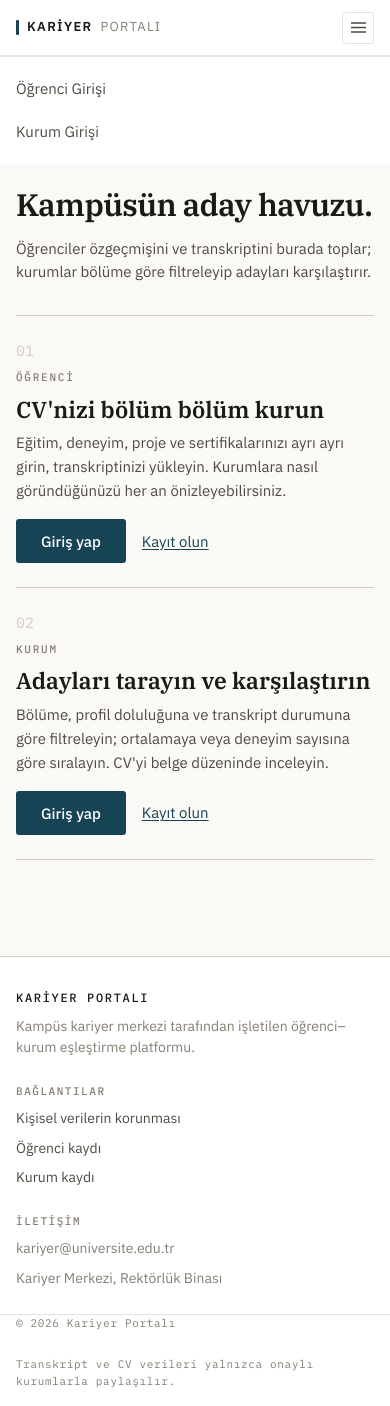
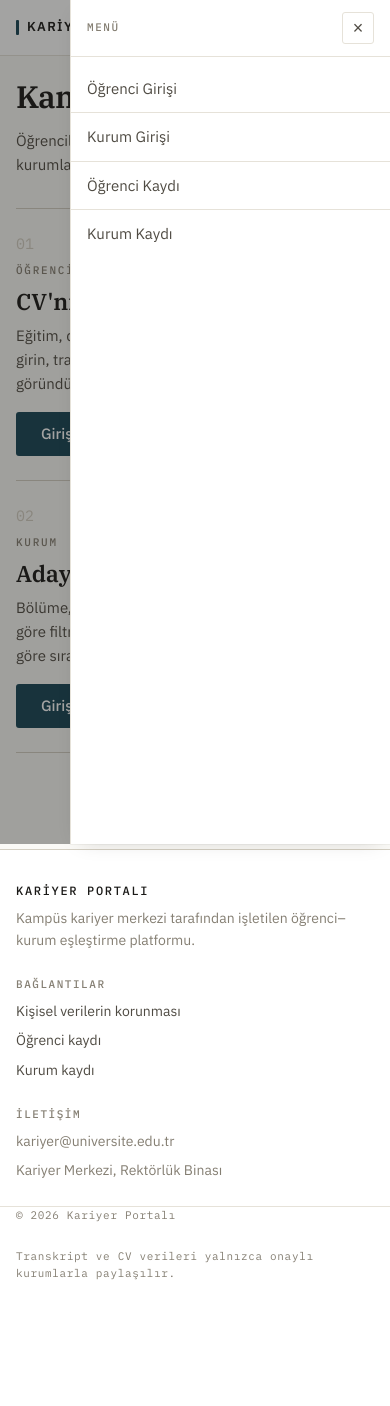
Before and after one commit to SrknArda1/cv-platform, a Flask app: a page that uses templates/base.html in a window 390 px wide, after a click that opens the changed part. After the commit the page ends 1280 px from the top, so only its background shows below. Run offline with Flask 3, Linux system fonts and the light colour scheme.

Commit message:
Guvenlik sertlestirmesi, mobil cekmece ve hover durumlari
Guvenlik (tuneli acmadan once bulundu)
- /uploads/photos/<dosya> kimlik dogrulamasi istemiyordu. Dosya adi
  photo_<kullanici_id>_<zaman>.png biciminde, yani tahmin edilebilir;
  adresi bilen herkes ogrencilerin fotografini indirebiliyordu. Artik
  login_required. Fotograf zaten yalnizca girisli sayfalarda gosteriliyor,
  bu yuzden bir sey bozulmadi.
- Debug modu ve port artik ortam degiskeninden okunuyor. Disa acik
  calistirmada (FLASK_DEBUG=0) varsayilan SECRET_KEY kullaniliyorsa
  uygulama baslamayi reddediyor. Debug acikken hata aninda tarayicida
  interaktif Python konsolu aciliyor; tunel/sunucu uzerinde bu, uzaktan
  kod calistirma demek.

Mobil menu
- Ustten acilan panel, sagdan kayan cekmeceye cevrildi: acildigi
  anlasilmiyordu. Karartma, kapatma tusu, Escape, karartmaya tiklama,
  arka plan kaydirma kilidi, odak yonetimi ve masaustu genisligine
  cikinca otomatik kapanma eklendi. Cikis, gezinmeden cizgiyle ayrilmis
  halde en altta.
- Giris yapilmamisken kayit baglantilari da listeleniyor.

Uzerine gelme (hover) durumlari
- Tutarli bir hover dili: gezinme/cekmece satirlarinda zemin + sol serit,
  metin baglantilarinda alt cizgi, tablo satirinda sol mavi kenar,
  butonlarda cerceve/dolgu koyulasmasi. Hicbirinde transform veya golge
  pompalamasi yok; sistemin geri kalaniyla ayni dilde.

Ogrenci paneli
- Onizleme butonu da birincil (mavi) yapildi.

Co-Authored-By: Claude Opus 5 <noreply@anthropic.com>

```diff
--- a/app.py
+++ b/app.py
@@ -150,7 +150,15 @@ def index():
 
 
 @app.route("/uploads/photos/<filename>")
+@login_required
 def uploaded_photo(filename):
+    """Profil fotografi.
+
+    login_required sart: dosya adi photo_<kullanici_id>_<zaman>.png
+    bicimindedir, yani tahmin edilebilir. Koruma olmadan adresi bilen
+    herkes ogrencilerin fotografini indirebiliyordu. Fotograf zaten
+    yalnizca girisli sayfalarda gosteriliyor, bu yuzden bir sey bozulmaz.
+    """
     return send_from_directory(app.config["PHOTO_FOLDER"], filename)
 
 
@@ -532,7 +540,20 @@ def create_app():
 
 if __name__ == "__main__":
     create_app()
-    app.run(debug=True, host="0.0.0.0", port=5000)
+    # Debug modu disa acik bir adreste ASLA acik olmamali: hata aninda
+    # tarayicida interaktif Python konsolu acilir, yani sunucuda kod
+    # calistirilabilir. Yerel gelistirmede varsayilan olarak acik kalir;
+    # tunel/sunucu icin FLASK_DEBUG=0 verilir.
+    debug = os.environ.get("FLASK_DEBUG", "1") != "0"
+    port = int(os.environ.get("PORT", 5000))
+
+    if not debug and app.config["SECRET_KEY"] == "dev-secret-anahtari-degistir":
+        raise SystemExit(
+            "SECRET_KEY ayarlanmamis. Disa acik calistirmadan once ortam "
+            "degiskeni olarak guclu ve rastgele bir deger verin."
+        )
+
+    app.run(debug=debug, host="0.0.0.0", port=port)
 
 @app.cli.command("approve-company")
 def approve_company():
--- a/static/style.css
+++ b/static/style.css
@@ -273,25 +285,114 @@ body.app {
   cursor: pointer;
 }
 
-.mobile-nav {
-  border-top: 1px solid var(--rule);
+/* --------------------------------------------------------------------------
+   Mobil çekmece (drawer)
+
+   Üstten açılan panel yerine sağdan kayan yan menü: açıldığı belli olsun
+   ve arkadaki sayfa karartmayla geri çekilsin. Kapalıyken `display:none`
+   yerine ekran dışına ötelenir — böylece kayma animasyonu çalışır.
+   `visibility: hidden` kapalıyken Tab ile içine girilmesini engeller.
+   -------------------------------------------------------------------------- */
+
+.drawer-backdrop {
+  position: fixed;
+  inset: 0;
+  z-index: 55;
+  background: rgba(26, 25, 23, 0.4);
+  opacity: 0;
+  visibility: hidden;
+  transition: opacity 0.22s ease, visibility 0.22s;
+}
+.drawer-backdrop.is-open { opacity: 1; visibility: visible; }
+
+.drawer {
+  position: fixed;
+  top: 0; right: 0; bottom: 0;
+  z-index: 60;
+  width: min(320px, 86vw);
+  display: flex;
+  flex-direction: column;
   background: var(--surface);
-  padding: var(--s-3) 0;
-}
-.mobile-nav .shell { display: flex; flex-direction: column; gap: var(--s-1); }
-.mobile-nav a {
-  padding: var(--s-2) 0;
+  border-left: 1px solid var(--rule);
+  box-shadow: var(--shadow);
+  transform: translateX(100%);
+  visibility: hidden;
+  transition: transform 0.22s ease, visibility 0.22s;
+  /* Telefon çentiği / alt çubuk için güvenli alan payı */
+  padding-top: env(safe-area-inset-top, 0px);
+  padding-bottom: env(safe-area-inset-bottom, 0px);
+}
+.drawer.is-open { transform: translateX(0); visibility: visible; }
+
+.drawer-top {
+  display: flex;
+  align-items: center;
+  gap: var(--s-3);
+  min-height: var(--header-h);
+  padding: var(--s-3) var(--s-4);
+  border-bottom: 1px solid var(--rule);
+}
+.drawer-who { display: flex; align-items: center; gap: var(--s-2); min-width: 0; }
+.drawer-who-name {
+  font-size: var(--t-base);
+  color: var(--ink);
+  overflow: hidden;
+  text-overflow: ellipsis;
+  white-space: nowrap;
+}
+.drawer-label {
+  font-family: var(--mono);
+  font-size: var(--t-micro);
+  font-weight: 500;
+  letter-spacing: 0.14em;
+  text-transform: uppercase;
+  color: var(--ink-3);
+}
+
+.drawer-close {
+  margin-left: auto;
+  flex-shrink: 0;
+  width: 32px; height: 32px;
+  display: flex;
+  align-items: center;
+  justify-content: center;
+  background: none;
+  border: 1px solid var(--rule);
+  border-radius: var(--r-2);
+  color: var(--ink-2);
+  font-size: 18px;
+  line-height: 1;
+  cursor: pointer;
+}
+.drawer-close:hover { background: var(--surface-2); border-color: var(--ink-3); color: var(--ink); }
+
+/* Gezinme bağlantıları: her biri kendi satırı, aralarında ince çizgi */
+.drawer-nav { display: flex; flex-direction: column; padding: var(--s-2) 0; }
+.drawer-nav a {
+  padding: var(--s-3) var(--s-4);
   font-size: var(--t-md);
   color: var(--ink-2);
-}
-.mobile-nav .mobile-nav-logout { padding-top: var(--s-3); }
-.mobile-nav .mobile-nav-head {
-  display: flex;
-  align-items: center;
-  gap: var(--s-2);
-  padding-bottom: var(--s-3);
-  margin-bottom: var(--s-2);
   border-bottom: 1px solid var(--rule);
+}
+.drawer-nav a:last-child { border-bottom: none; }
+.drawer-nav a:hover {
+  background: var(--surface-2);
+  color: var(--ink);
+  box-shadow: inset 3px 0 0 var(--rule-2);
+}
+.drawer-nav a.is-active { color: var(--ink); font-weight: 500; box-shadow: inset 3px 0 0 var(--accent); }
+.drawer-nav a.is-active:hover { background: var(--accent-soft); }
+
+/* Çıkış en altta, gezinmeden ayrı */
+.drawer-foot {
+  margin-top: auto;
+  padding: var(--s-4);
+  border-top: 1px solid var(--rule-2);
+}
+
+/* Masaüstünde çekmece hiç yok */
+@media (min-width: 861px) {
+  .drawer, .drawer-backdrop { display: none; }
 }
 
 /* --------------------------------------------------------------------------
--- a/templates/base.html
+++ b/templates/base.html
@@ -58,27 +58,48 @@
   </div>
 </header>
 
-<div id="mobile-menu" class="mobile-nav hidden">
-  <div class="shell">
+<div id="mobile-backdrop" class="drawer-backdrop"></div>
+
+<aside id="mobile-menu" class="drawer" aria-label="Menü">
+  <div class="drawer-top">
     {% if current_user.is_authenticated %}
-      <div class="mobile-nav-head">
+      <span class="drawer-who">
         <span class="portrait portrait-sm">{{ current_user.initials }}</span>
-        <span class="app-user-name">{{ current_user.full_name or current_user.company_name }}</span>
-      </div>
+        <span class="drawer-who-name">{{ current_user.full_name or current_user.company_name }}</span>
+      </span>
+    {% else %}
+      <span class="drawer-label">Menü</span>
+    {% endif %}
+    <button id="mobile-menu-close" class="drawer-close" type="button" aria-label="Menüyü kapat">&times;</button>
+  </div>
+
+  <nav class="drawer-nav">
+    {% if current_user.is_authenticated %}
       {% if current_user.role == 'student' %}
-        <a href="{{ url_for('student_dashboard') }}">Panelim</a>
-        <a href="{{ url_for('student_cv_form') }}">CV'mi Düzenle</a>
-        <a href="{{ url_for('student_preview') }}">Önizleme</a>
+        <a href="{{ url_for('student_dashboard') }}"
+           class="{{ 'is-active' if request.endpoint == 'student_dashboard' }}">Panelim</a>
+        <a href="{{ url_for('student_cv_form') }}"
+           class="{{ 'is-active' if request.endpoint == 'student_cv_form' }}">CV'mi Düzenle</a>
+        <a href="{{ url_for('student_preview') }}"
+           class="{{ 'is-active' if request.endpoint == 'student_preview' }}">Önizleme</a>
       {% else %}
-        <a href="{{ url_for('company_dashboard') }}">Aday Havuzu</a>
+        <a href="{{ url_for('company_dashboard') }}"
+           class="{{ 'is-active' if request.endpoint in ['company_dashboard', 'student_detail'] }}">Aday Havuzu</a>
       {% endif %}
-      <a href="{{ url_for('logout') }}" class="nav-quiet mobile-nav-logout">ÇIKIŞ YAP</a>
     {% else %}
       <a href="{{ url_for('student_login') }}">Öğrenci Girişi</a>
       <a href="{{ url_for('company_login') }}">Kurum Girişi</a>
+      <a href="{{ url_for('student_register') }}">Öğrenci Kaydı</a>
+      <a href="{{ url_for('company_register') }}">Kurum Kaydı</a>
     {% endif %}
-  </div>
-</div>
+  </nav>
+
+  {% if current_user.is_authenticated %}
+    <div class="drawer-foot">
+      <a class="btn btn-outline btn-block" href="{{ url_for('logout') }}">Çıkış yap</a>
+    </div>
+  {% endif %}
+</aside>
 
 {# Kısa sayfalar (giriş, kayıt, açılış) main_class bloğuna "app-main--center"
    yazarak içeriği dikey ortalar; uzun sayfalar üstten hizalı kalır. #}
--- a/templates/student_dashboard.html
+++ b/templates/student_dashboard.html
@@ -11,7 +11,7 @@
     <span class="backlink">{{ student.department or 'Bölüm belirtilmemiş' }}</span>
   </div>
   <div class="docbar-actions">
-    <a class="btn btn-outline" href="{{ url_for('student_preview') }}">Önizleme</a>
+    <a class="btn btn-primary" href="{{ url_for('student_preview') }}">Önizleme</a>
     <a class="btn btn-primary" href="{{ url_for('student_cv_form') }}">CV'mi düzenle</a>
   </div>
 </div>
```
Also changed, not shown: other parts of static/style.css (+32 -6 lines), static/main.js (+30 -5 lines).
